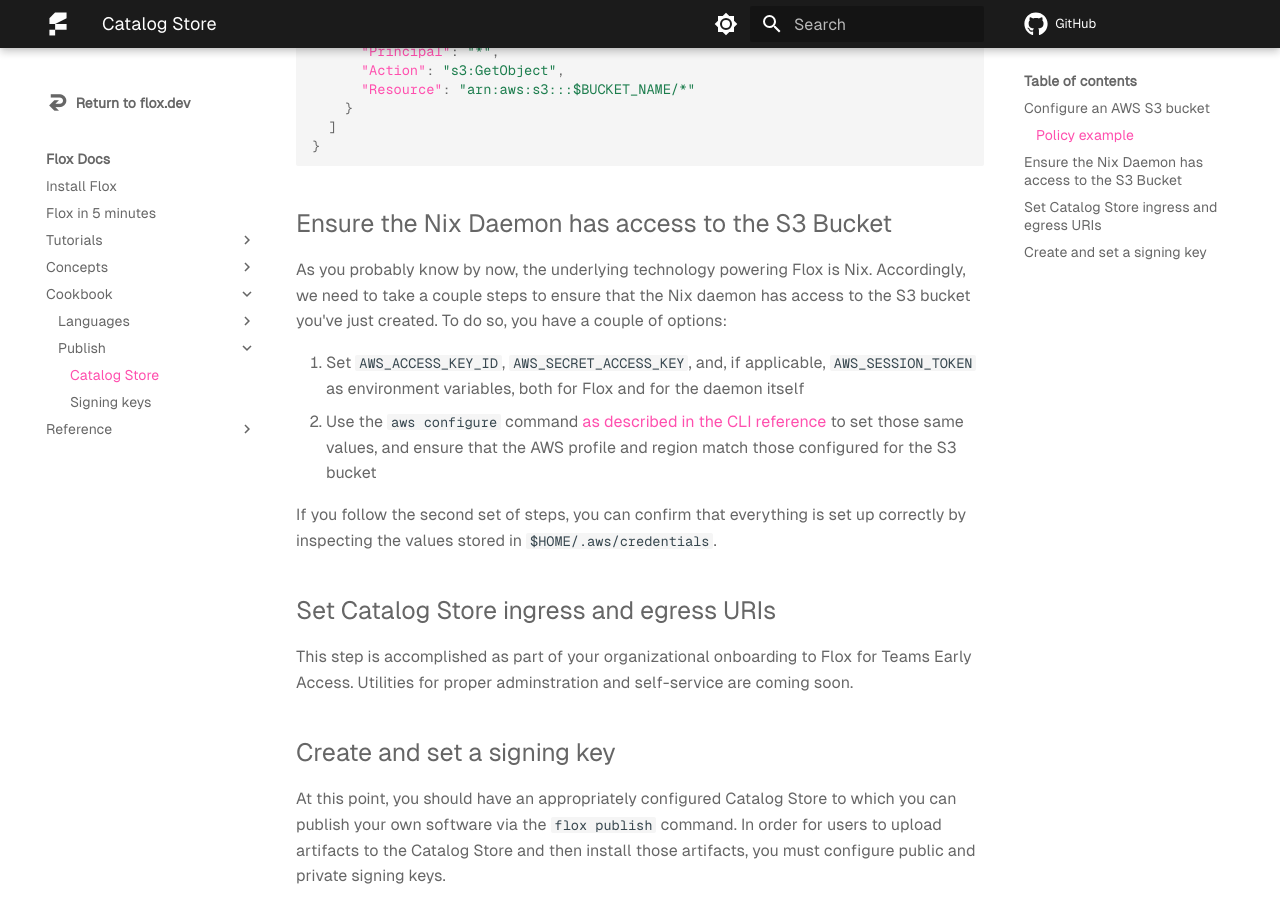
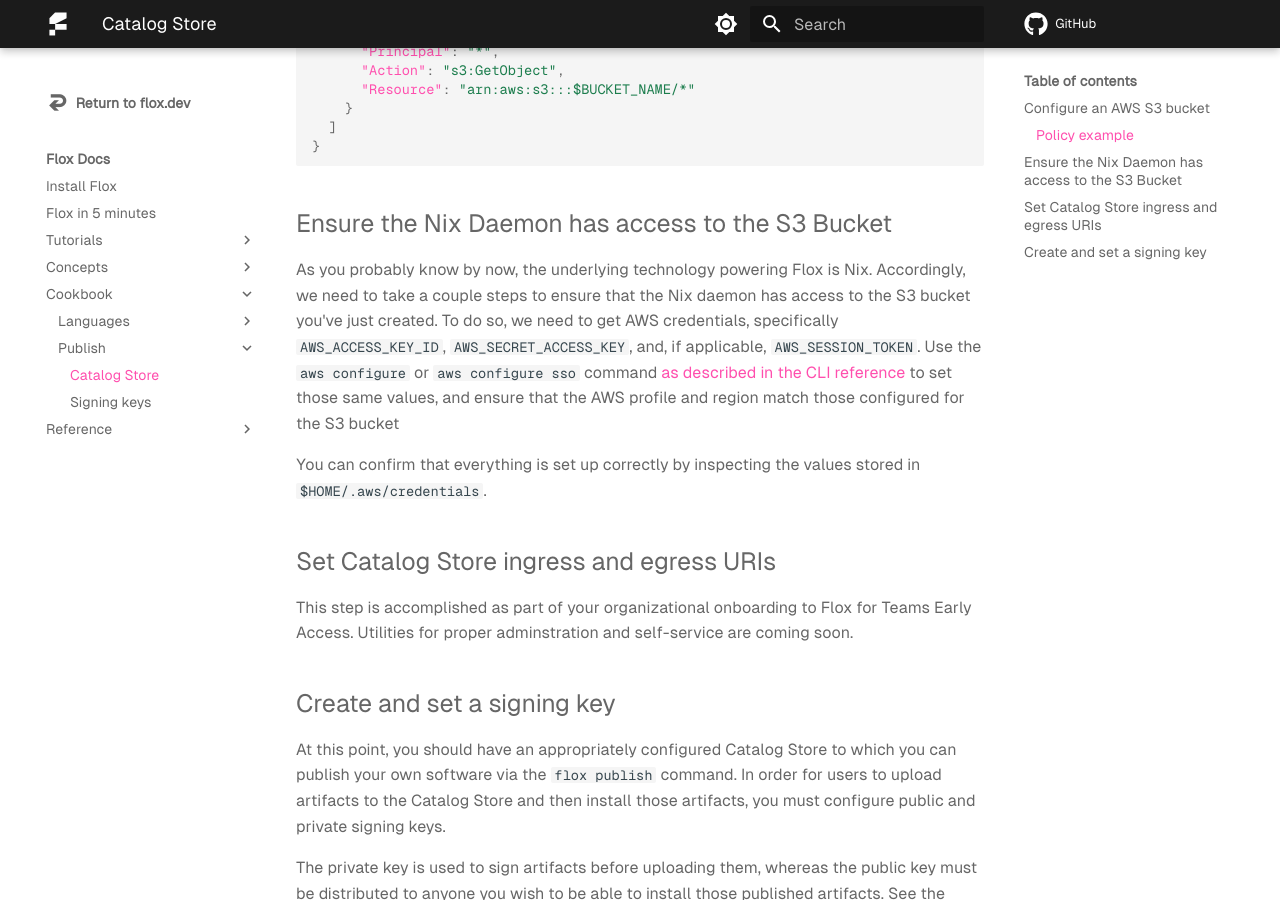
Before and after one commit to flox/floxdocs, an MkDocs documentation site: the page built from docs/cookbook/publish/catalog-store.md, in a window 1280 px wide and 900 px high, scrolled down 1167 px. Built offline with MkDocs 1.6.1 and Material for MkDocs 9.7.7, drawn with Linux system fonts in a browser that asks for light colours; plug-ins that fetch from the network failed and are left out; comment, search, counter and statistics services are not loaded.

Commit message:
correct: only use aws cli

```diff
--- a/docs/cookbook/publish/catalog-store.md
+++ b/docs/cookbook/publish/catalog-store.md
@@ -66,19 +66,11 @@
 
 As you probably know by now, the underlying technology powering Flox is Nix.
 Accordingly, we need to take a couple steps to ensure that the Nix daemon
-has access to the S3 bucket you've just created. To do so,
-you have a couple of options:
+has access to the S3 bucket you've just created.
+To do so, we need to get AWS credentials, specifically `AWS_ACCESS_KEY_ID`, `AWS_SECRET_ACCESS_KEY`, and, if applicable, `AWS_SESSION_TOKEN`.
+Use the `aws configure` or `aws configure sso` command [as described in the CLI reference][aws-cli-configure-command]{:target="\_blank"} to set those same values, and ensure that the AWS profile and region match those configured for the S3 bucket
 
-1. Set `AWS_ACCESS_KEY_ID`, `AWS_SECRET_ACCESS_KEY`, and, if applicable,
-`AWS_SESSION_TOKEN` as environment variables, both for Flox and for
-the daemon itself
-1. Use the `aws configure` command
-[as described in the CLI reference][aws-cli-configure-command]{:target="\_blank"}
-to set those same values, and ensure that the AWS profile and region match those
-configured for the S3 bucket
-
-If you follow the second set of steps, you can confirm that everything is set
-up correctly by inspecting the values stored in `$HOME/.aws/credentials`.
+You can confirm that everything is set up correctly by inspecting the values stored in `$HOME/.aws/credentials`.
 
 [aws-cli-configure-command]: https://awscli.amazonaws.com/v2/documentation/api/latest/reference/configure/index.html#configure
 
```
